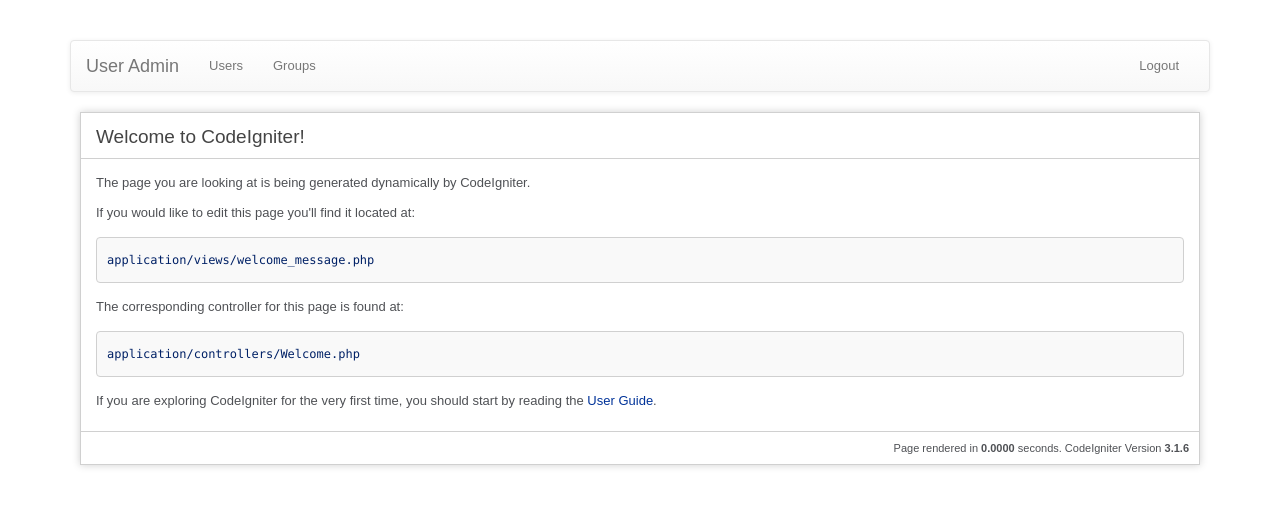
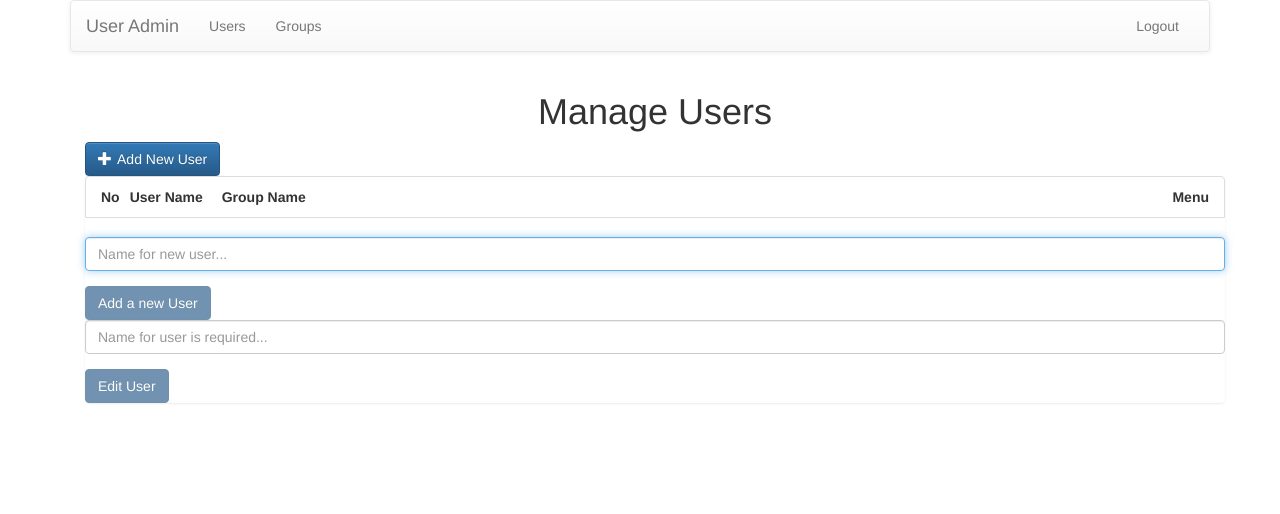
Before and after one commit to patfranciso/silicon, a CodeIgniter app: page /database/ in a window 1280 px wide. Shown: the top 514 px of the page. Run offline with CodeIgniter, Linux system fonts and the light colour scheme; the visitor is signed in with stand-in values (Sample User, id 1); some libraries are stand-ins or nearby versions.

Commit message:
Home view

```diff
--- a/application/views/welcome_message.php
+++ b/application/views/welcome_message.php
@@ -1,89 +1,18 @@
-<?php
-defined('BASEPATH') OR exit('No direct script access allowed');
-?><!DOCTYPE html>
-<html lang="en">
-<head>
-	<meta charset="utf-8">
-	<title>Welcome to CodeIgniter</title>
-
-	<style type="text/css">
-
-	::selection { background-color: #E13300; color: white; }
-	::-moz-selection { background-color: #E13300; color: white; }
-
-	body {
-		background-color: #fff;
-		margin: 40px;
-		font: 13px/20px normal Helvetica, Arial, sans-serif;
-		color: #4F5155;
-	}
-
-	a {
-		color: #003399;
-		background-color: transparent;
-		font-weight: normal;
-	}
-
-	h1 {
-		color: #444;
-		background-color: transparent;
-		border-bottom: 1px solid #D0D0D0;
-		font-size: 19px;
-		font-weight: normal;
-		margin: 0 0 14px 0;
-		padding: 14px 15px 10px 15px;
-	}
-
-	code {
-		font-family: Consolas, Monaco, Courier New, Courier, monospace;
-		font-size: 12px;
-		background-color: #f9f9f9;
-		border: 1px solid #D0D0D0;
-		color: #002166;
-		display: block;
-		margin: 14px 0 14px 0;
-		padding: 12px 10px 12px 10px;
-	}
-
-	#body {
-		margin: 0 15px 0 15px;
-	}
-
-	p.footer {
-		text-align: right;
-		font-size: 11px;
-		border-top: 1px solid #D0D0D0;
-		line-height: 32px;
-		padding: 0 10px 0 10px;
-		margin: 20px 0 0 0;
-	}
-
-	#container {
-		margin: 10px;
-		border: 1px solid #D0D0D0;
-		box-shadow: 0 0 8px #D0D0D0;
-	}
-	</style>
-</head>
-<body>
-
-<div id="container">
-	<h1>Welcome to CodeIgniter!</h1>
-
-	<div id="body">
-		<p>The page you are looking at is being generated dynamically by CodeIgniter.</p>
-
-		<p>If you would like to edit this page you'll find it located at:</p>
-		<code>application/views/welcome_message.php</code>
-
-		<p>The corresponding controller for this page is found at:</p>
-		<code>application/controllers/Welcome.php</code>
-
-		<p>If you are exploring CodeIgniter for the very first time, you should start by reading the <a href="user_guide/">User Guide</a>.</p>
-	</div>
-
-	<p class="footer">Page rendered in <strong>{elapsed_time}</strong> seconds. <?php echo  (ENVIRONMENT === 'development') ?  'CodeIgniter Version <strong>' . CI_VERSION . '</strong>' : '' ?></p>
+<div class="container" id="app">
+    <h1 class="text-center">Manage Users</h1>
+				<div class="user-name"><?php echo $active_user->name; ?></div>
+    <div class="row">
+      <div class="col-md-12"><a class="btn btn-primary" role="button" @click="addNewUser()">
+        <i class="glyphicon glyphicon-plus"></i>Add New User</a>
+      </div>
+    </div>
+    <ul class="list-group">
+        <li class="list-group-item title"><span class="title left"> No</span>
+        <span class="title"> User Name</span><span class="title group_name"> Group Name</span>
+        <span class="title right">Menu </span><span class="right"></span></li>
+        <user-item v-for="user in userlist" :user="user" :grouplist="grouplist"></user-item>
+        <add-new-user></add-new-user>
+        <edit-user></edit-user>
+    </ul>
 </div>
-
-</body>
-</html>
+<script src="<?php echo base_url()?>assets/js/app/welcome.js"></script>
```
